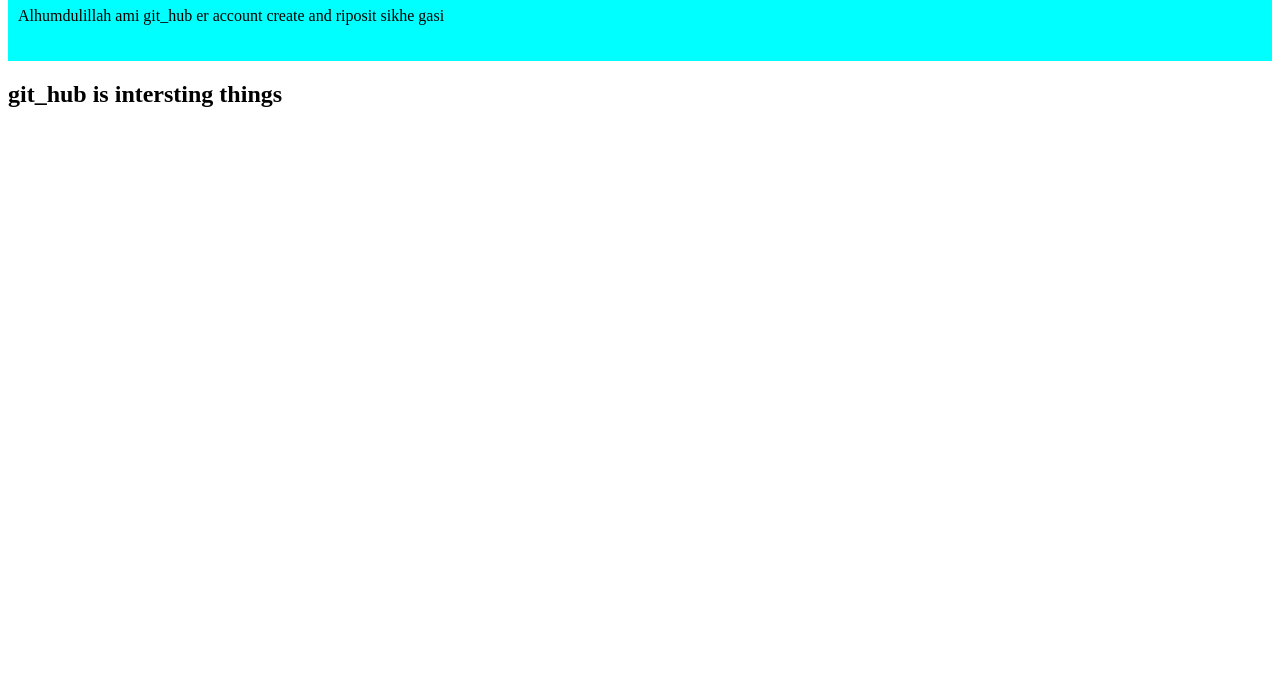
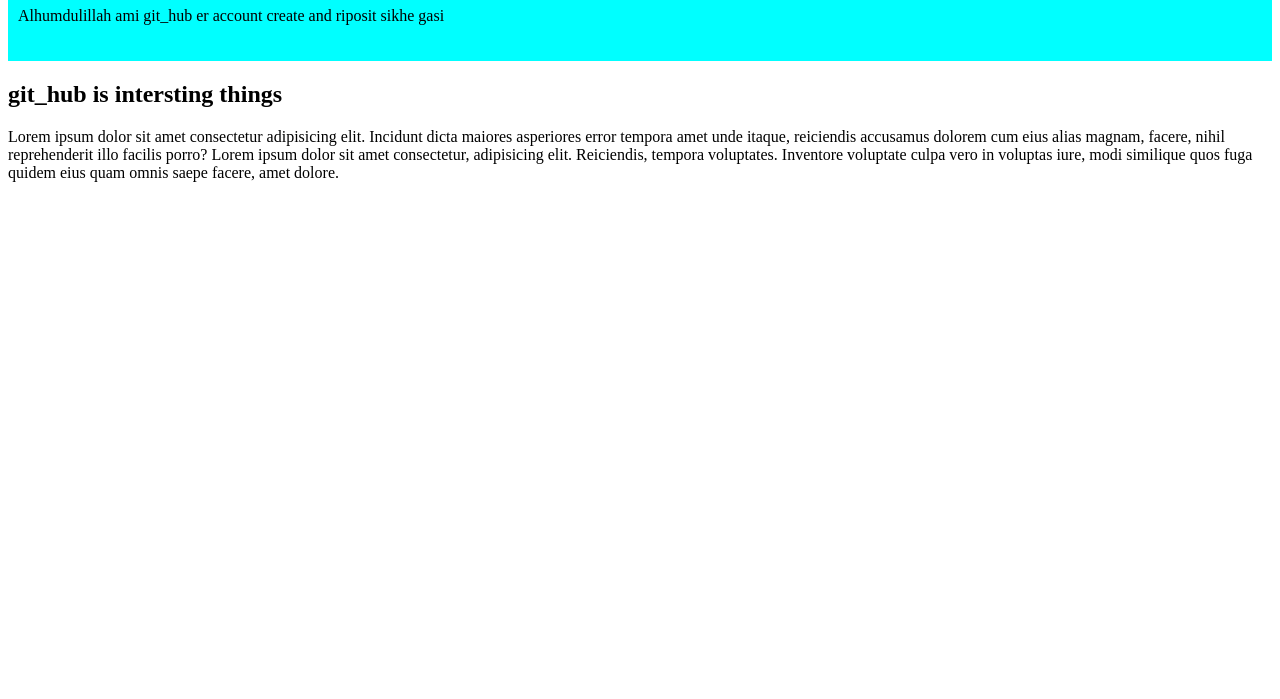
Before and after one commit to sojib-Ahmed/My_Second_Ripo, a plain HTML site: page index.html in a window 1280 px wide. Shown: the part 101-800 px from the top of the page. Drawn offline with Linux system fonts and the light colour scheme.

Commit message:
newly add

```diff
--- a/index.html
+++ b/index.html
@@ -1,31 +1,36 @@
 <!DOCTYPE html>
 <html lang="en">
+
 <head>
     <meta charset="UTF-8">
     <meta http-equiv="X-UA-Compatible" content="IE=edge">
     <meta name="viewport" content="width=device-width, initial-scale=1.0">
     <title>My second Ripo</title>
     <style class="css">
-        div{
+        div {
             background-color: aqua;
             text-align: justify;
             margin: 0 auto;
             padding: 20px 300px 20px 10px;
         }
-        h2{text color:2698FF;
-
-        }
     </style>
 </head>
+
 <body>
-<div>
-    <h1>This my second Ripo</h1>
-    <p>Alhumdulillah ami git_hub er account create and riposit sikhe gasi </p>
+    <div>
+        <h1>This my second Ripo</h1>
+        <p>Alhumdulillah ami git_hub er account create and riposit sikhe gasi </p>
 
-</div>
-<h2> git_hub is intersting things</h2>
-
+    </div>
+    <h2> git_hub is intersting things</h2>
+    <p>
+        Lorem ipsum dolor sit amet consectetur adipisicing elit. Incidunt dicta maiores asperiores error tempora amet
+        unde itaque, reiciendis accusamus dolorem cum eius alias magnam, facere, nihil reprehenderit illo facilis porro?
+        Lorem ipsum dolor sit amet consectetur, adipisicing elit. Reiciendis, tempora voluptates. Inventore voluptate
+        culpa vero in voluptas iure, modi similique quos fuga quidem eius quam omnis saepe facere, amet dolore.
+    </p>
 
 
 </body>
+
 </html>
```
